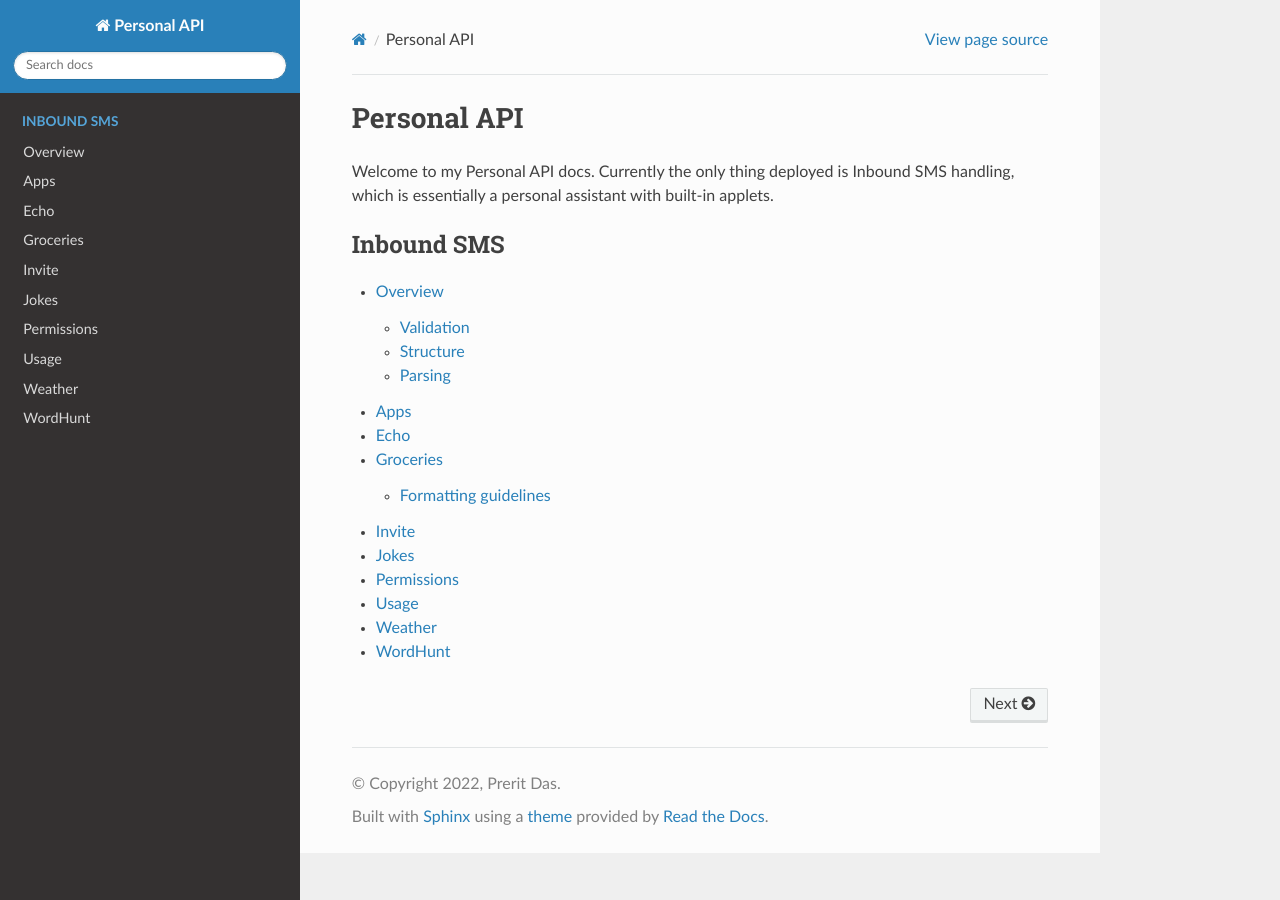
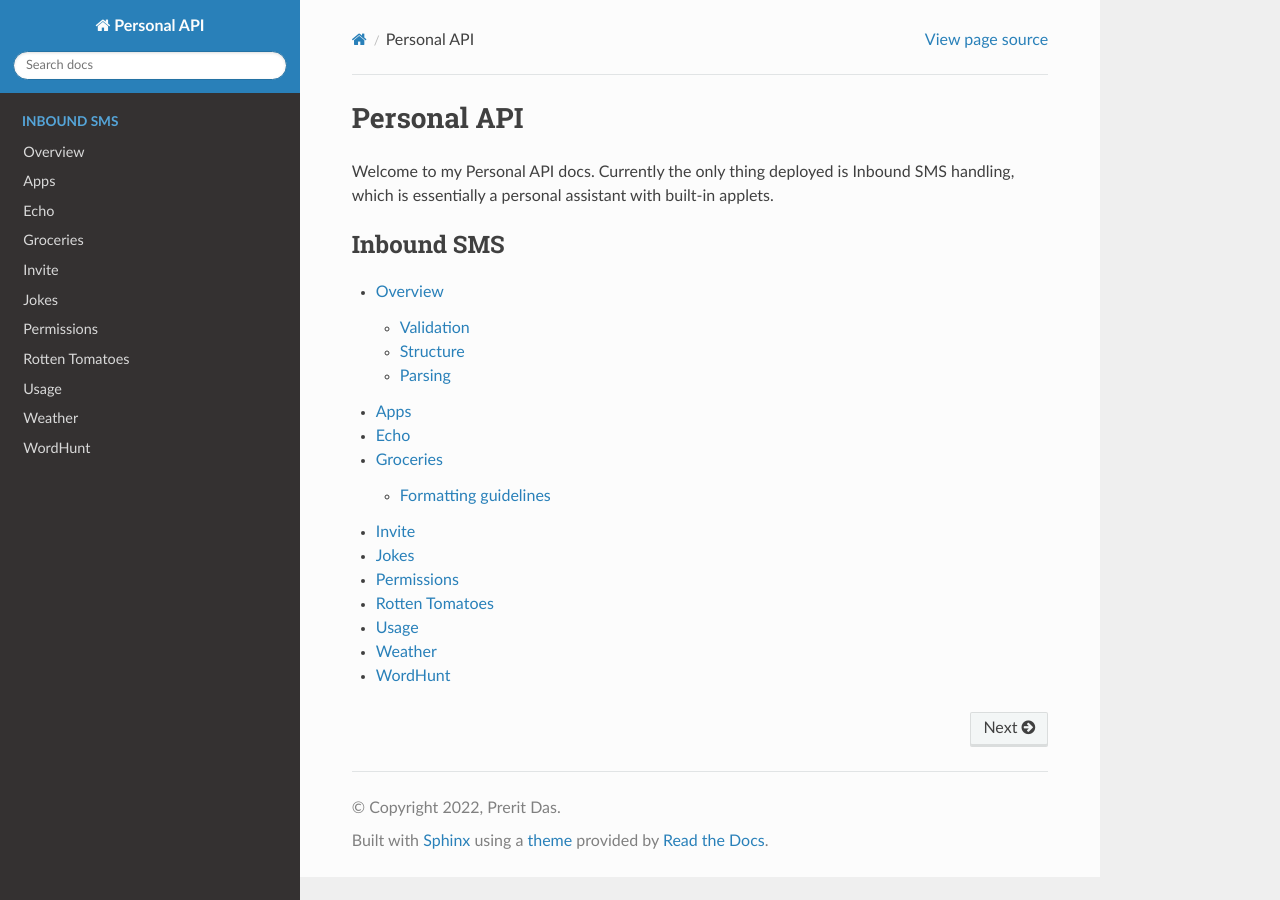
Before and after one commit to preritdas/jeeves, a Sphinx documentation site: the page built from docs/source/index.md, in a window 1280 px wide. Built offline with Sphinx 7.4.7 and the Read the Docs theme 2.0.0, drawn with Linux system fonts in a browser that asks for light colours; part of the change alters nothing that is shown.

```diff
--- a/docs/source/index.md
+++ b/docs/source/index.md
@@ -12,6 +12,7 @@ inbound-sms/groceries
 inbound-sms/invite
 inbound-sms/jokes
 inbound-sms/permissions
+inbound-sms/rt
 inbound-sms/usage
 inbound-sms/weather
 inbound-sms/wordhunt
```
